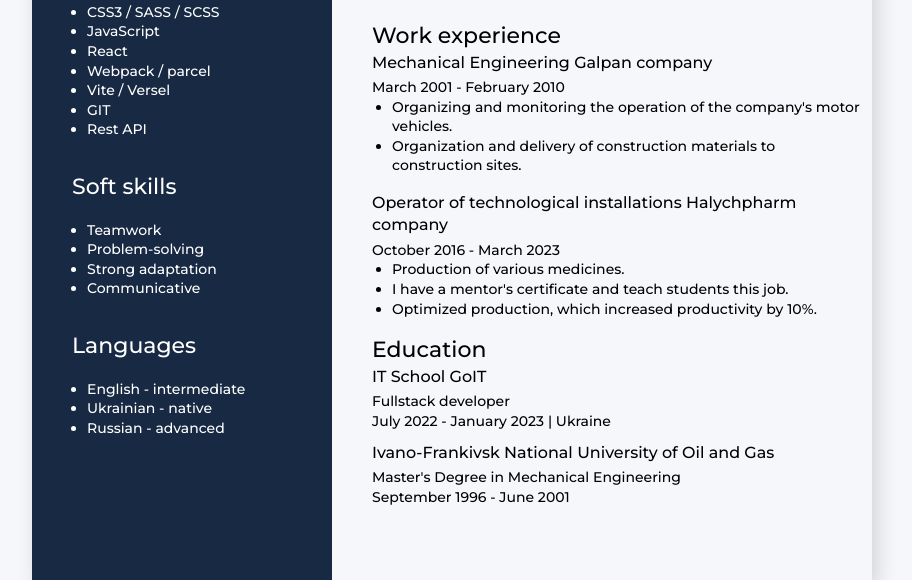
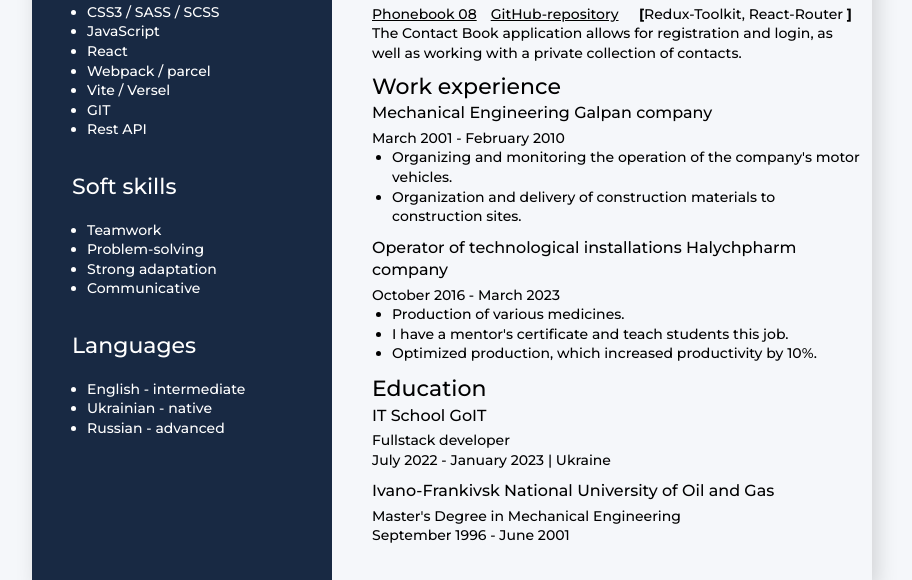
Before and after one commit to PetroMazuryk/mps-resume, a website built with Parcel: page src/index.html in a window 1280 px wide. Shown: the part 592-1172 px from the top of the page, without its empty margins (188-1100 px from the left). Built offline with nearby package versions, Linux system fonts and the light colour scheme; a web font is replaced by a local one.

Commit message:
added a link to the project

```diff
--- a/src/partials/about-myself.html
+++ b/src/partials/about-myself.html
@@ -85,6 +85,26 @@
           <p class="project-text">Role: developer. Section advantages</p>
         </li>
 
+        <li class="project-list">
+          <div class="project-wrapper">
+            <a
+              class="project-link"
+              target="_blank"
+              href="https://goit-react-hw-08-rouge.vercel.app/"
+              >Phonebook 08</a>
+            <a
+             class="project-link"
+              target="_blank"
+              href="https://github.com/PetroMazuryk/goit-react-hw-08">GitHub-repository</a>
+            <span class="dots"></span
+            ><span class="language">
+              <b class="bracket">[</b>Redux-Toolkit, React-Router <b class="bracket">]</b></span
+            >
+          </div>
+          <p class="project-text">
+            The Contact Book application allows for registration and login, as well as working with a private collection of contacts.
+          </p>
+        </li>
 
     </div>
     <!-- work -->
--- a/src/sass/components/_about-myself.scss
+++ b/src/sass/components/_about-myself.scss
@@ -4,21 +4,18 @@
 
 .title-name {
   @include font(47px);
-  // text-shadow: 4px 4px 5px grey, 2px 2px 1px red;
 }
 
 .title-work {
   @include font(24px);
-  // margin-b)ottom: 8px;
 }
 
 .title {
   @include font(22px);
-  // margin-bottom: 8px;
 }
 
 .additional-information {
   max-width: 480px;
   @include font;
-  margin-bottom: 14px;
+  margin-bottom: 10px;
 }
--- a/src/sass/components/_project-box.scss
+++ b/src/sass/components/_project-box.scss
@@ -1,6 +1,5 @@
 .project-container {
   max-width: 600px;
-  padding-bottom: 12px;
 }
 .project-menu {
   list-style: none;
--- a/src/sass/components/_work.scss
+++ b/src/sass/components/_work.scss
@@ -1,5 +1,5 @@
 .work-container {
-  padding-bottom: 16px;
+  padding-bottom: 10px;
 }
 
 .subtitle-work {
@@ -21,5 +21,4 @@
   font-family: Montserrat;
   @include font;
   margin-left: 20px;
-  // list-style: none;
 }
```
